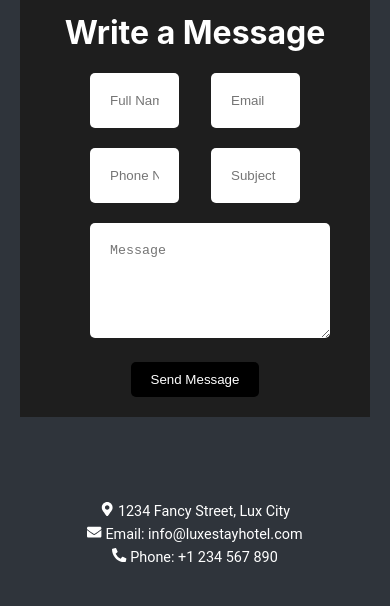
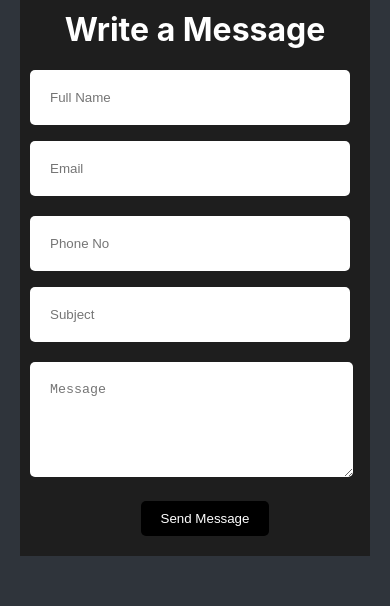
Before and after one commit to ComfortN/hotel-app, a React (Create React App) app: page /contact-us in a window 390 px wide. Shown: the part 1293-1899 px from the top of the page. Built offline with nearby package versions, Linux system fonts and the light colour scheme.

Commit message:
adding responsiveness for the contact us page

```diff
--- a/src/styles/ContactUs.css
+++ b/src/styles/ContactUs.css
@@ -86,3 +86,39 @@ textarea{
 .send-message-button:hover {
     background-color: #444;
 }
+
+
+@media (max-width: 768px) {
+    .contact-section {
+        flex-direction: column;
+    }
+
+    .contact-info {
+        width: 85%;
+    }
+
+    .contact-map {
+        width: 100%;
+        height: auto;
+    }
+
+    .form-row {
+        flex-direction: column;
+        gap: 1em;
+    }
+
+    .contact-form {
+        width: 100%;
+        padding: 0 10px;
+    }
+
+    .form-row input,
+    .form-row textarea {
+        width: 80%;
+    }
+
+    .form-row-message, textarea {
+        width: 85%;
+        padding: 0;
+    }
+}
--- a/src/styles/Footer.css
+++ b/src/styles/Footer.css
@@ -108,6 +108,7 @@
 
 @media (max-width: 480px) {
     .nav-link {
+        padding: 0;
         flex-wrap: wrap;
     }
 
```
